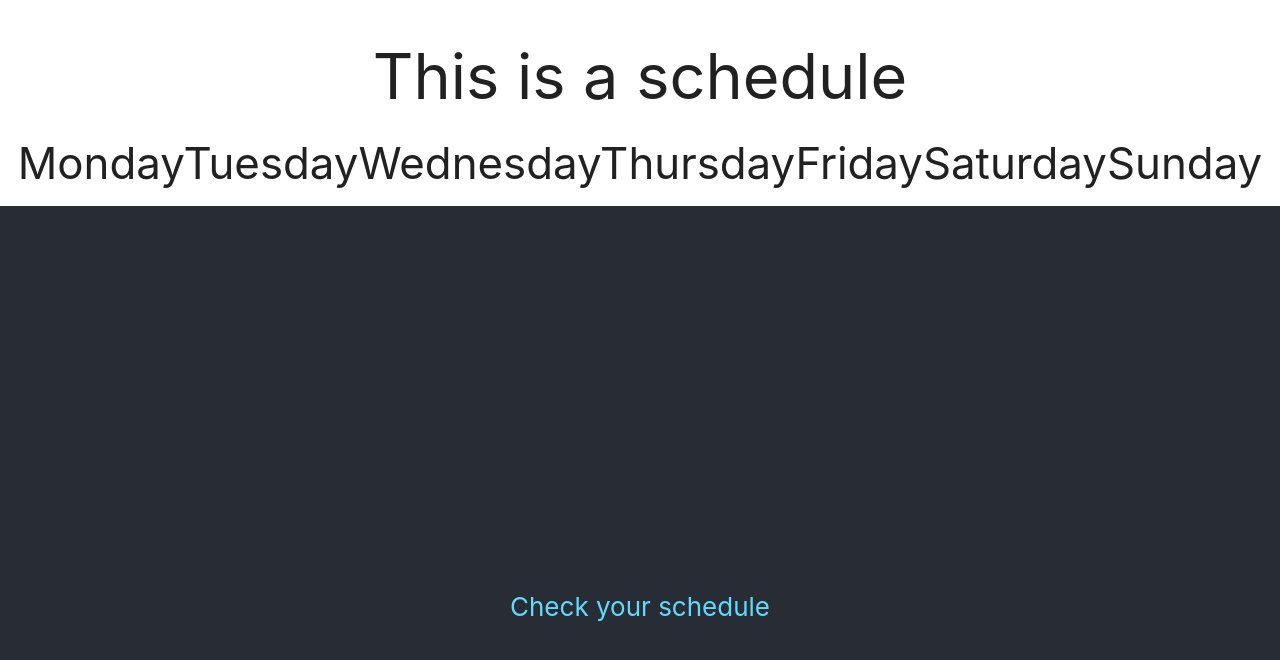
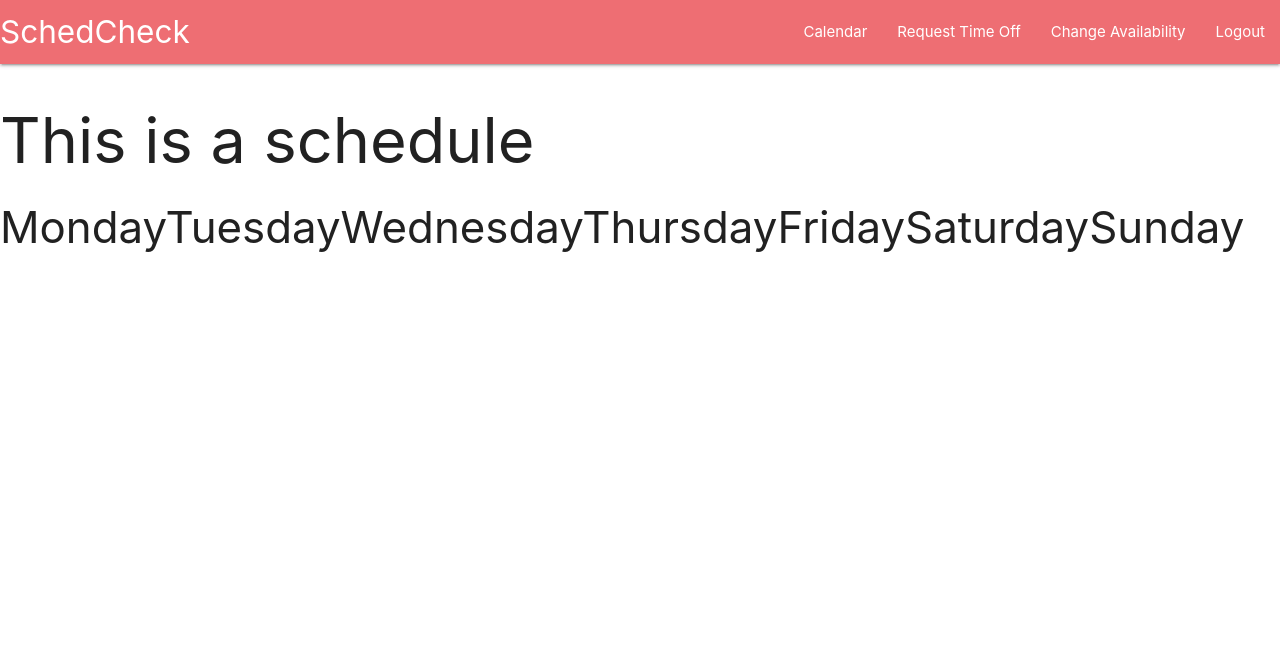
Before and after one commit to smalagadev/ReUp, a React (Create React App) app in the folder client/: page / in a window 1280 px wide. Shown: the top 660 px of the page. Built offline with nearby package versions, Linux system fonts and the light colour scheme.

Commit message:
Components added and remainding boilerplate code removed

```diff
--- a/client/src/App.js
+++ b/client/src/App.js
@@ -1,24 +1,15 @@
 import React from 'react';
 import 'materialize-css/dist/css/materialize.min.css';
 import Schedule from './components/Schedule';
+import Dashboard from './components/Dashboard';
 import './App.css';
 
 function App() {
   return (
-    <div className="App">
-    <Schedule />
-      <header className="App-header">
-
-        <a
-          className="App-link"
-          href="https://reactjs.org"
-          target="_blank"
-          rel="noopener noreferrer"
-        >
-          Check your schedule
-        </a>
-      </header>
-    </div>
+    <>
+      <Dashboard />
+      <Schedule />
+    </>
   );
 }
 
```
